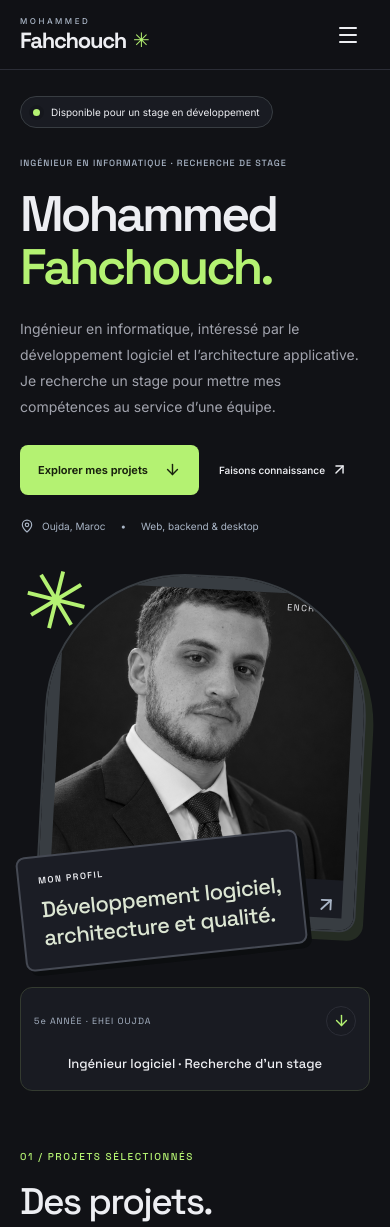
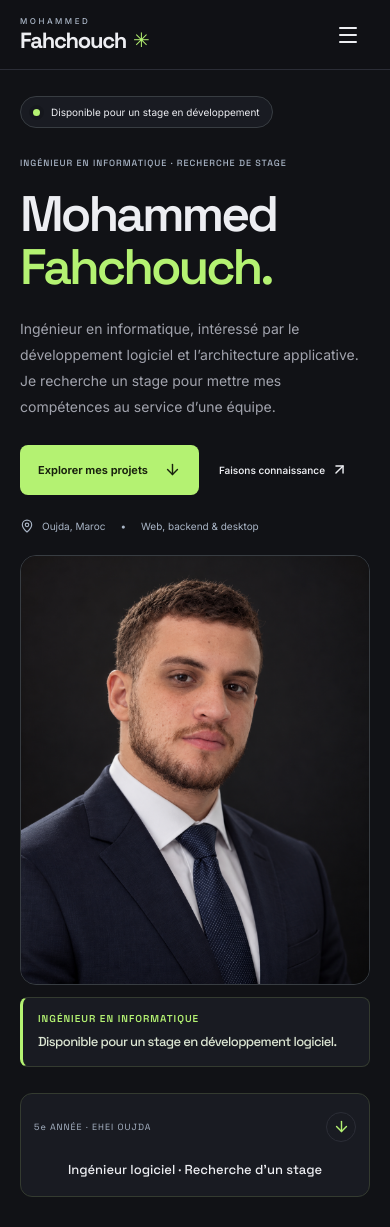
Before and after one commit to fahchouchsm/Portfolio, a React (Vite) app: page / in a window 390 px wide. Shown: the top 1227 px of the page. Built offline with nearby package versions, Linux system fonts and the light colour scheme.

Commit message:
Simplify portfolio portrait layout

```diff
--- a/src/Portfolio.tsx
+++ b/src/Portfolio.tsx
@@ -337,9 +337,9 @@ export default function Portfolio() {
               <span>Fahchouch.</span>
             </h1>
             <p className="hero-description">
-              Ingénieur en informatique, intéressé par le développement
-              logiciel et l’architecture applicative. Je recherche un stage
-              pour mettre mes compétences au service d’une équipe.
+              Ingénieur en informatique, intéressé par le développement logiciel
+              et l’architecture applicative. Je recherche un stage pour mettre
+              mes compétences au service d’une équipe.
             </p>
             <div className="hero-actions">
               <a href="#projets" className="button primary">
@@ -356,7 +356,6 @@ export default function Portfolio() {
           </div>
           <div className="hero-art">
             <div className="portrait-frame">
-              <span className="portrait-label">ENCHANTÉ !</span>
               <img
                 src="/pfp.png"
                 alt="Mohammed Fahchouch"
@@ -364,17 +363,11 @@ export default function Portfolio() {
                 height="800"
                 fetchPriority="high"
               />
-              <div className="portrait-caption">
-                <span>INGÉNIEUR LOGICIEL</span>
-                <ArrowUpRight size={22} />
-              </div>
             </div>
             <div className="developer-note">
-              <span className="note-heading">MON PROFIL</span>
+              <span className="note-heading">INGÉNIEUR EN INFORMATIQUE</span>
               <p>
-                Développement logiciel,
-                <br />
-                architecture et <em>qualité.</em>
+                Disponible pour un stage en <em>développement logiciel.</em>
               </p>
             </div>
           </div>
@@ -823,9 +816,7 @@ export default function Portfolio() {
         <section className="contact-section" id="contact">
           <div className="container">
             <div className="contact-top">
-              <span className="eyebrow">
-                05 / RENCONTRONS-NOUS
-              </span>
+              <span className="eyebrow">05 / RENCONTRONS-NOUS</span>
               <span className="availability">
                 <span className="status-dot" /> À l’écoute d’opportunités de
                 stage
@@ -835,9 +826,7 @@ export default function Portfolio() {
               <h2>
                 Disponible pour un stage.
                 <br />
-                <span>
-                  Prêt à contribuer à votre équipe.
-                </span>
+                <span>Prêt à contribuer à votre équipe.</span>
               </h2>
               <a
                 className="contact-arrow"
--- a/src/index.css
+++ b/src/index.css
@@ -2885,6 +2885,99 @@ svg {
 }
 
 /* Restore the original green accents and contact panel. */
+.hero-art {
+  padding: 0;
+  display: flex;
+  flex-direction: column;
+  align-items: flex-end;
+  gap: 15px;
+}
+.hero-art:before {
+  content: none;
+}
+.portrait-frame {
+  width: min(100%, 430px);
+  height: 480px;
+  margin: 0;
+  border: 1px solid #383d42;
+  border-radius: 20px;
+  background: #15191f;
+  box-shadow: none;
+  transform: none;
+  overflow: hidden;
+}
+.portrait-frame:after {
+  display: none;
+}
+.portrait-frame img {
+  filter: none;
+  mix-blend-mode: normal;
+  object-fit: cover;
+  object-position: center 28%;
+}
+.portrait-label,
+.portrait-caption {
+  display: none;
+}
+.developer-note {
+  position: static;
+  min-width: 0;
+  width: min(100%, 430px);
+  margin: 0;
+  padding: 15px 17px;
+  border: 1px solid #343b30;
+  border-left: 3px solid #b4f272;
+  border-radius: 8px;
+  background: #191b22;
+  box-shadow: none;
+  transform: none;
+}
+.note-heading {
+  margin: 0 0 7px;
+  padding: 0;
+  border: 0;
+  color: #b4f272;
+  font: 600 10px var(--heading);
+  letter-spacing: 1px;
+}
+.developer-note p,
+.developer-note em {
+  font: 500 14px/1.55 var(--heading);
+  color: #dce6d3;
+  font-style: normal;
+}
+@media (max-width: 800px) {
+  .hero-art {
+    align-items: center;
+    padding: 0;
+  }
+  .portrait-frame {
+    height: 410px;
+  }
+  .developer-note {
+    width: 100%;
+  }
+}
+@media (max-width: 600px) {
+  .hero-art {
+    width: 100%;
+    padding: 0;
+    gap: 12px;
+  }
+  .portrait-frame {
+    width: 100%;
+    height: 430px;
+    border-radius: 16px;
+  }
+  .developer-note {
+    width: 100%;
+    padding: 14px 15px;
+  }
+  .developer-note p,
+  .developer-note em {
+    font-size: 13px;
+  }
+}
 .hero h1 span {
   text-decoration: none;
 }
```
